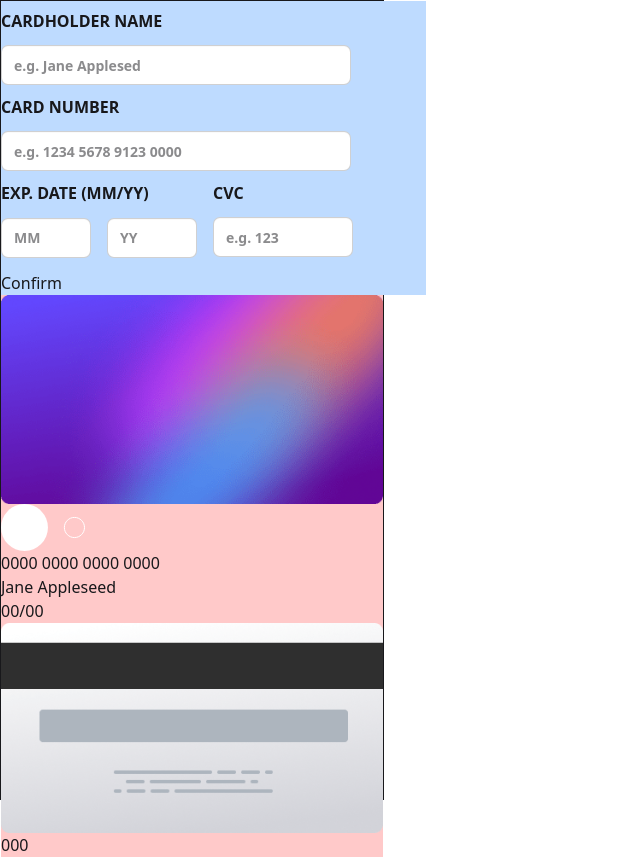
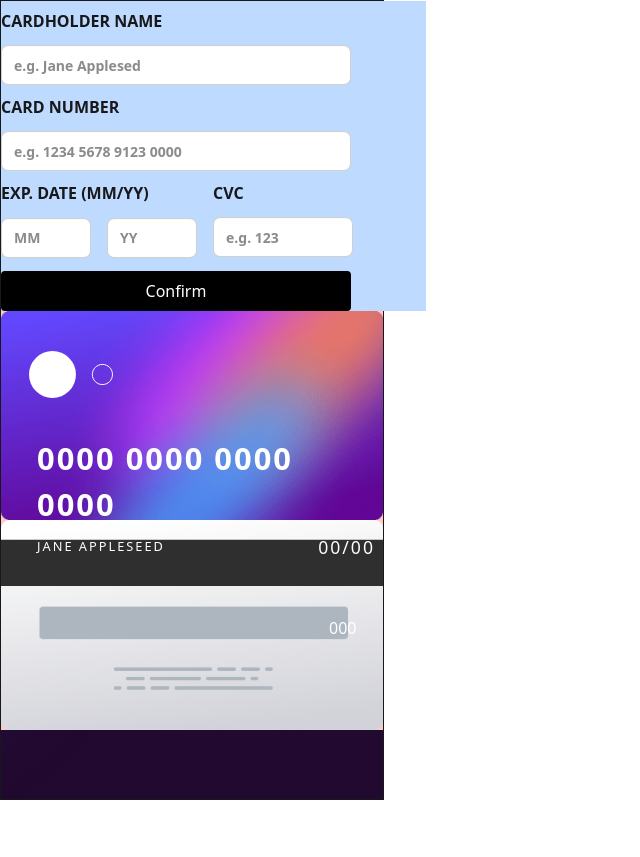
Before and after one commit to ItaloDev-Marcelo/Interactive-card-details-form-ts, a React (Vite) app: page / in a window 1280 px wide. Shown: the whole page, without its empty margins (0-640 px from the left). After the commit the page ends 800 px from the top, so only its background shows below. Built offline with nearby package versions, Linux system fonts and the light colour scheme.

Commit message:
motando o cartao

```diff
--- a/src/components/Button.tsx
+++ b/src/components/Button.tsx
@@ -1,8 +1,8 @@
 
-interface ButtonFormate {type?: 'submit', name: string}
+interface ButtonFormate {type?: 'submit', name: string, style?: string}
 
-const Button = ({type, name}:ButtonFormate ) => {
-  return  <button type={type}>{name}</button>
+const Button = ({type, name, style}:ButtonFormate ) => {
+  return  <button type={type} className={style}>{name}</button>
 }
 
 export default Button
--- a/src/components/Input.tsx
+++ b/src/components/Input.tsx
@@ -5,7 +5,8 @@ const Input = ({Data, register,inputErrorSms,style}:DataFormate) => {
   return (
     <div className={`flex flex-col ${style}`}>
         <legend className="mb-1 fieldset-legend">{Data.label}</legend>
-        <input className={`border-1 h-[40px] rounded-[7px] font-semibold input ${inputErrorSms[Data.name] && 'border-red-500' }   ${style}`} type={Data.inputType} {...register(Data.name)} placeholder={Data.placeholder} />
+        <input className={`border-1 h-[40px] rounded-[7px] font-semibold input ${inputErrorSms[Data.name] && 'border-red-500' }   ${style}`} type={Data.inputType}
+         {...register(Data.name)} placeholder={Data.placeholder} maxLength={Data.max} />
         <span className="text-red-500  label text-[0.7em] mt-0.5">{inputErrorSms[Data.name]?.message}</span>
     </div>
 
--- a/src/data/inputFormate.ts
+++ b/src/data/inputFormate.ts
@@ -2,8 +2,8 @@ import type { FormFormate} from "../interface/inputFormate";
 
 export const inputFormate:FormFormate[] = [
     {id: '2', name: 'Name', label: 'CARDHOLDER NAME', placeholder: 'e.g. Jane Applesed', inputType: 'text'},
-    {id: '1', name: 'CardNumber', label: 'CARD NUMBER', placeholder: 'e.g. 1234 5678 9123 0000', inputType: 'text'},
-    {id: '3', name: 'ExperationDateDay', placeholder: 'MM', inputType: 'text'},
-    {id: '4', name: 'ExperationDateYear', placeholder: 'YY', inputType: 'text'},
-    {id: '5', name: 'Cvc' , label:'CVC', placeholder: 'e.g. 123', inputType: 'text'}
+    {id: '1', name: 'CardNumber', label: 'CARD NUMBER', placeholder: 'e.g. 1234 5678 9123 0000', inputType: 'text', max: 16},
+    {id: '3', name: 'ExperationDateDay', placeholder: 'MM', inputType: 'text', max: 2},
+    {id: '4', name: 'ExperationDateYear', placeholder: 'YY', inputType: 'text', max: 2},
+    {id: '5', name: 'Cvc' , label:'CVC', placeholder: 'e.g. 123', inputType: 'text', max: 3}
 ]
--- a/src/interface/inputFormate.ts
+++ b/src/interface/inputFormate.ts
@@ -6,4 +6,5 @@ export interface FormFormate {
   name: NameType;
   placeholder: string;
   inputType: string;
+  max?: number
 }
--- a/src/layout/DetailsCardLayout.tsx
+++ b/src/layout/DetailsCardLayout.tsx
@@ -22,7 +22,7 @@ const DetailsCardLayout = () => {
   const ExperationDateYear = watch('ExperationDateYear') || '00'
   const Cvc = watch('Cvc') || '000'
 
-  const formateNums = (valor:string) => valor.replace(/(.{4})/g, '$1 ')
+  const formateNums = (valor:string) => valor.replace(/(.{4})/g, '$1  ')
 
 
 
@@ -42,27 +42,30 @@ const DetailsCardLayout = () => {
 
               <Input Data={inputFormate[4]} register={register}  inputErrorSms={errors} style='w-[105px] md:w-[140px]'  />
              </div>
-              <Button type='submit' name='Confirm' />
+              <Button type='submit' name='Confirm' style='w-[325px] md:w-[300px] xl:w-[350px]
+              h-[40px] bg-black text-white font-medium cursor-pointer rounded-[4px] hover:opacity-90' />
 
        </form>
 
-       <div className='bg-red-200 relative'>
+       <div className='bg-red-200 relative flex flex-col md:flex-col-reverse'>
+
            <figure className='relative'>
-              <img src={FrontCard} alt='' />
-              <img src={CardLogo} alt='' />
-              <div className='flex flex-col'>
-                 <p>{formateNums(CardNumber)}</p>
-                 <div>
-                    <p>{Name}</p>
-                    <p> {ExperationDateDay}/{ExperationDateYear}</p>
-                 </div>
+              <img src={BackCard} alt='' />
+              <div className='flex flex-col absolute top-24 left-82'>
+                 <p className='text-white text-[1em] font-medium '>{Cvc}</p>
               </div>
            </figure>
 
-           <figure className='relative'>
-              <img src={BackCard} alt='' />
-              <div className='flex flex-col'>
-                 <p>{Cvc}</p>
+
+           <figure className='relative '>
+              <img src={FrontCard} alt=''  />
+              <img src={CardLogo} alt='' className='absolute left-7 top-10' />
+              <div className='flex flex-col  p-4 absolute top-27 left-5 w-[370px]'>
+                 <p className='text-white text-[1.93em] font-semibold tracking-[2px] mb-1.5'>{formateNums(CardNumber)}</p>
+                 <div className='flex justify-between items-center '>
+                    <p className='text-white text-[.8em] font-medium tracking-[2px] uppercase'>{Name}</p>
+                    <p className='text-white text-[1.1em] font-medium tracking-[2px]'> {ExperationDateDay}/{ExperationDateYear}</p>
+                 </div>
               </div>
            </figure>
 
```
